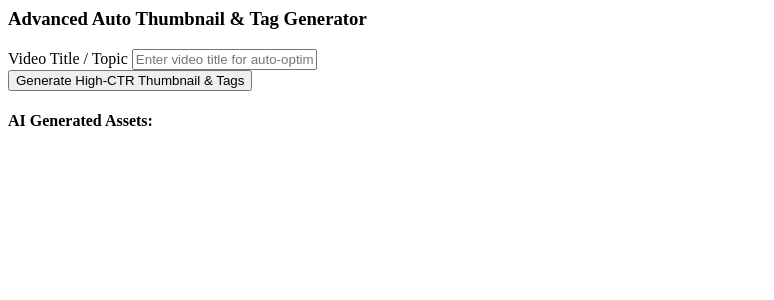
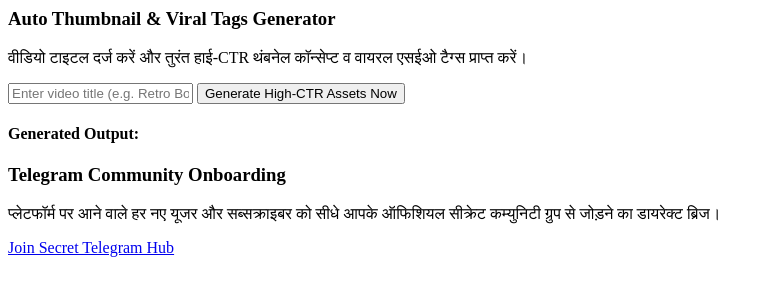
Before and after one commit to upadhyayumakant2026-sudo/CreatorSaaS, a Flask app: page /dashboard in a window 1280 px wide. Shown: the top 300 px of the page, without its empty margins (0-774 px from the left). Run offline with Flask 3, Linux system fonts and the light colour scheme; the visitor is signed in with stand-in values (Sample User, id 1).

Commit message:
Force display Thumbnail Generator and Telegram Bridge on dashboard

```diff
--- a/templates/dashboard.html
+++ b/templates/dashboard.html
@@ -1,35 +1,54 @@
-<!-- === नया जोड़ने वाला ऑटोनॉमस थंबनेल और टैग जनरेटर मॉड्यूल === -->
-<div class="bg-gray-800 border border-gray-700 rounded-xl p-6 shadow-xl mt-6">
-    <h3 class="text-xl font-bold mb-4 text-yellow-400 flex items-center">
-        <i class="fas fa-magic mr-2"></i> Advanced Auto Thumbnail & Tag Generator
+<!-- === 1. & 2. AUTO THUMBNAIL, TAG GENERATOR & TELEGRAM BRIDGE MODULE === -->
+<div class="grid grid-cols-1 md:grid-cols-2 gap-6 my-6">
+
+    <!-- Feature A: Auto Thumbnail & SEO Tags Generator -->
+    <div class="bg-gray-800 border border-yellow-500 rounded-xl p-5 shadow-2xl">
+        <h3 class="text-lg font-bold text-yellow-400 mb-3 flex items-center">
+            <i class="fas fa-magic mr-2"></i> Auto Thumbnail & Viral Tags Generator
         </h3>
+        <p class="text-xs text-gray-300 mb-3">वीडियो टाइटल दर्ज करें और तुरंत हाई-CTR थंबनेल कॉन्सेप्ट व वायरल एसईओ टैग्स प्राप्त करें।</p>
 
-    <div class="space-y-4">
-        <div>
-            <label class="block text-sm font-medium text-gray-300 mb-1">Video Title / Topic</label>
-            <input type="text" id="videoTitleInput" placeholder="Enter video title for auto-optimization..." class="w-full bg-gray-900 border border-gray-700 rounded-lg p-3 text-white focus:outline-none focus:border-red-500">
-        </div>
+        <div class="space-y-3">
+            <input type="text" id="videoTitleInput" placeholder="Enter video title (e.g. Retro Bollywood Hits)..." class="w-full bg-gray-900 border border-gray-700 rounded-lg p-2.5 text-sm text-white focus:outline-none focus:border-yellow-500">
 
-        <div class="flex space-x-4">
-            <button onclick="generateThumbnailAndTags()" class="flex-1 bg-red-600 hover:bg-red-700 font-bold py-3 px-4 rounded-lg transition shadow flex items-center justify-center space-x-2">
+            <button onclick="generateThumbnailAndTags()" class="w-full bg-gradient-to-r from-red-600 to-yellow-500 hover:from-red-700 hover:to-yellow-600 font-bold py-2.5 px-4 rounded-lg text-sm text-white transition shadow flex items-center justify-center space-x-2">
                 <i class="fas fa-wand-magic-sparkles"></i>
-                <span>Generate High-CTR Thumbnail & Tags</span>
+                <span>Generate High-CTR Assets Now</span>
             </button>
         </div>
 
-        <!-- Output Preview Section -->
-        <div id="aiOutputBox" class="hidden mt-6 bg-gray-900 p-4 rounded-lg border border-gray-700">
-            <h4 class="text-sm font-bold text-yellow-400 mb-2"><i class="fas fa-check-circle"></i> AI Generated Assets:</h4>
-            <p id="conceptText" class="text-sm text-gray-300 mb-2"></p>
-            <div id="tagsContainer" class="flex flex-wrap gap-2"></div>
-        </div>
+        <!-- Dynamic Output Box -->
+        <div id="aiOutputBox" class="hidden mt-4 bg-gray-900 p-3 rounded-lg border border-gray-700">
+            <h4 class="text-xs font-bold text-yellow-400 mb-1"><i class="fas fa-check-circle"></i> Generated Output:</h4>
+            <p id="conceptText" class="text-xs text-gray-300 mb-2"></p>
+            <div id="tagsContainer" class="flex flex-wrap gap-1.5"></div>
         </div>
     </div>
 
-<!-- JavaScript Logic for Generator -->
+    <!-- Feature B: Telegram Community & Welcome Bridge -->
+    <div class="bg-gradient-to-r from-blue-900 to-gray-800 border border-blue-500 rounded-xl p-5 shadow-2xl flex flex-col justify-between">
+        <div>
+            <h3 class="text-lg font-bold text-white mb-2 flex items-center">
+                <i class="fab fa-telegram-plane text-blue-400 mr-2"></i> Telegram Community Onboarding
+            </h3>
+            <p class="text-xs text-gray-300 mb-4">प्लेटफॉर्म पर आने वाले हर नए यूजर और सब्सक्राइबर को सीधे आपके ऑफिशियल सीक्रेट कम्युनिटी ग्रुप से जोड़ने का डायरेक्ट ब्रिज।</p>
+        </div>
+
+        <a href="https://t.me/+your_secret_creator_community_link" target="_blank" class="w-full bg-blue-600 hover:bg-blue-700 text-white font-bold py-3 px-4 rounded-lg text-sm text-center transition shadow flex items-center justify-center space-x-2">
+            <i class="fab fa-telegram text-lg"></i>
+            <span>Join Secret Telegram Hub</span>
+        </a>
+    </div>
+
+</div>
+
+<!-- JavaScript Logic to Connect Backend API -->
 <script>
     async function generateThumbnailAndTags() {
-        const title = document.getElementById('videoTitleInput').value || "Viral Retro Cinematic Masterpiece";
+        const titleInput = document.getElementById('videoTitleInput');
+        const title = titleInput.value ? titleInput.value : "Viral Creator Video";
+
+        try {
             const response = await fetch('/api/v1/generate-thumbnail-tags', {
                 method: 'POST',
                 headers: { 'Content-Type': 'application/json' },
@@ -42,8 +61,13 @@
                 const tagsBox = document.getElementById('tagsContainer');
                 tagsBox.innerHTML = '';
                 data.tags.forEach(tag => {
-                tagsBox.innerHTML += `<span class="bg-gray-800 text-yellow-300 text-xs px-2.5 py-1 rounded-md border border-gray-700">#${tag}</span>`;
+                    tagsBox.innerHTML += `<span class="bg-gray-800 text-yellow-300 text-xs px-2 py-0.5 rounded border border-gray-700">#${tag}</span>`;
                 });
+            } else {
+                alert('Generation failed. Please try again.');
+            }
+        } catch (err) {
+            alert('Error connecting to generation engine.');
         }
     }
 </script>
```
Lines whose indentation alone changed are shown as unchanged.
